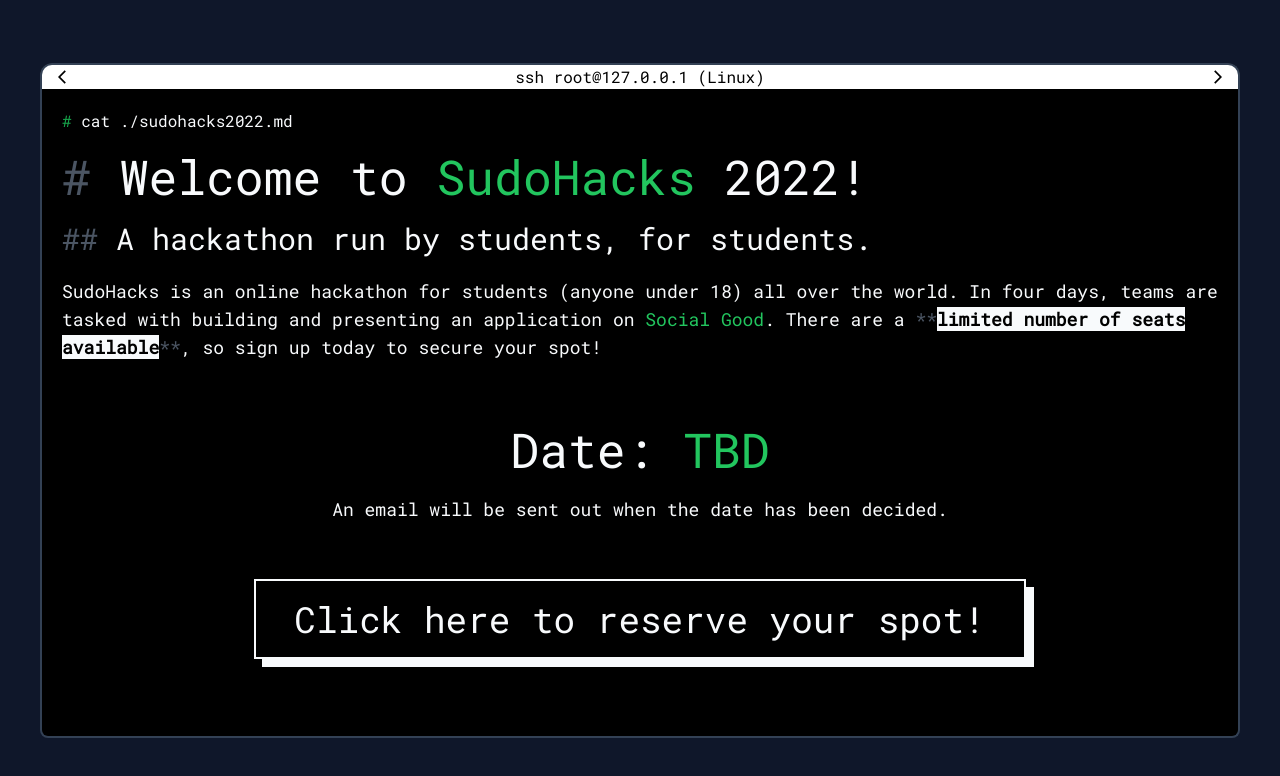
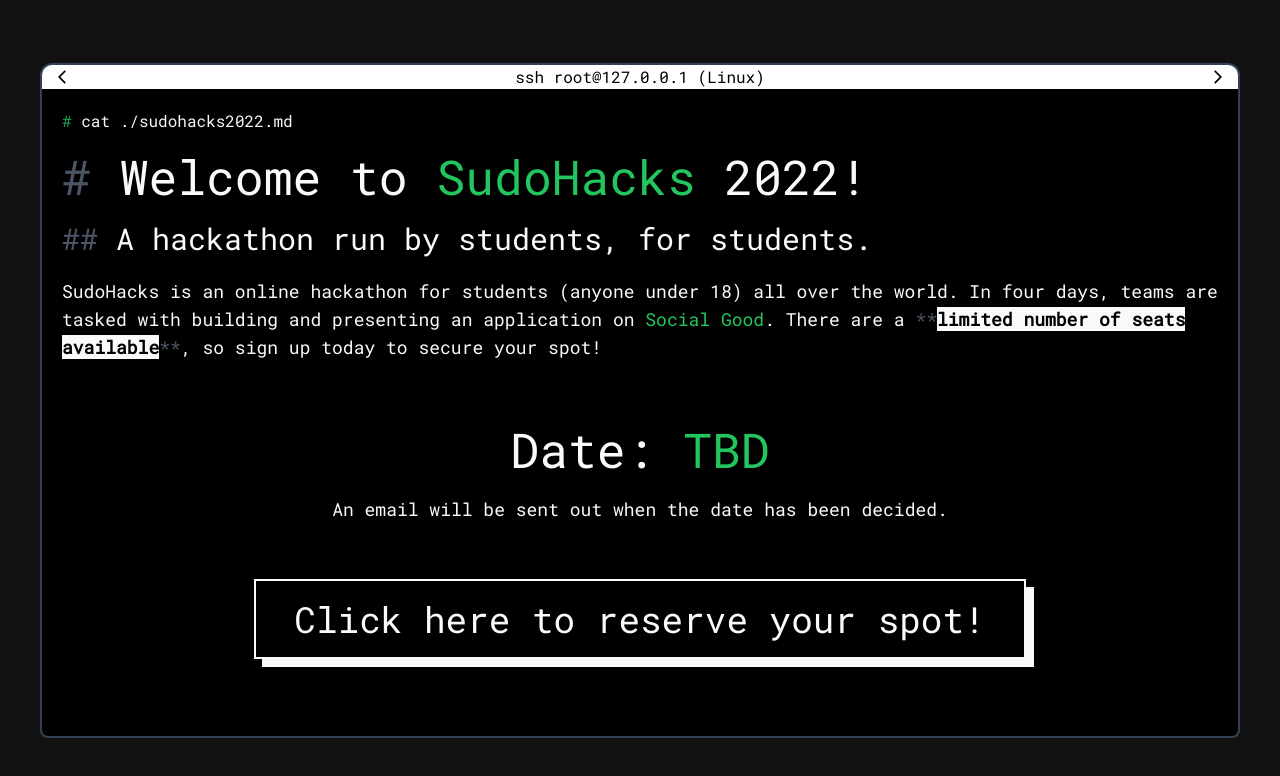
Before and after one commit to SudoHacksHackathon/Website, a React (Vite) app: page / in a window 1280 px wide. Shown: the top 776 px of the page. Built offline with nearby package versions, Linux system fonts and the light colour scheme; no server answers.

Commit message:
made terminal draggable

```diff
--- a/package.json
+++ b/package.json
@@ -13,6 +13,7 @@
     "axios": "^0.27.2",
     "react": "^18.2.0",
     "react-dom": "^18.2.0",
+    "react-draggable": "^4.4.5",
     "react-icons": "^4.4.0",
     "react-router-dom": "^6.3.0",
     "typewriter-effect": "^2.19.0",
--- a/src/App.tsx
+++ b/src/App.tsx
@@ -8,6 +8,7 @@ import getOSData from "./util/getOSData";
 
 import { Routes, Route, useNavigate } from "react-router-dom";
 import { MdArrowBackIosNew, MdArrowForwardIos } from "react-icons/md";
+import Draggable from "react-draggable";
 
 const App = () => {
   const ip = useIP();
@@ -16,9 +17,10 @@ const App = () => {
   const navigate = useNavigate();
 
   return (
-    <div className="bg-slate-900 h-full w-full flex justify-center place-items-center selection:bg-slate-200 selection:text-black p-3">
+    <div className="bg-[#111111] h-full w-full flex justify-center place-items-center selection:bg-slate-200 selection:text-black p-3">
+      <Draggable handle=".handle" bounds="parent">
         <div className="rounded-xl w-[min(100%,_75rem)] h-[min(100%,_42.1875rem)] bg-black font-mono flex flex-col">
-        <div className="rounded-t-xl w-full h-7 bg-white border-x-2 border-t-2 border-slate-700 select-none">
+          <div className="handle cursor-move rounded-t-xl w-full h-7 bg-white border-x-2 border-t-2 border-slate-700 select-none">
             <div className="flex place-items-center w-full h-full">
               <div className="flex justify-start align-items-center pl-3">
                 <button onClick={() => navigate(-1)}>
@@ -30,7 +32,9 @@ const App = () => {
                 <p className="md:text-base text-sm overflow-hidden whitespace-nowrap text-ellipsis">
                   {ip === undefined
                     ? "Loading..."
-                  : `ssh root@${ip === null ? "127.0.0.1" : ip} (${OSData.OS})`}
+                    : `ssh root@${ip === null ? "127.0.0.1" : ip} (${
+                        OSData.OS
+                      })`}
                 </p>
               </div>
 
@@ -68,6 +72,7 @@ const App = () => {
             </Routes>
           </div>
         </div>
+      </Draggable>
     </div>
   );
 };
```
Also changed, not shown: 1 other file (tests, documents, lock files or other folders). Lines whose indentation alone changed are shown as unchanged.
